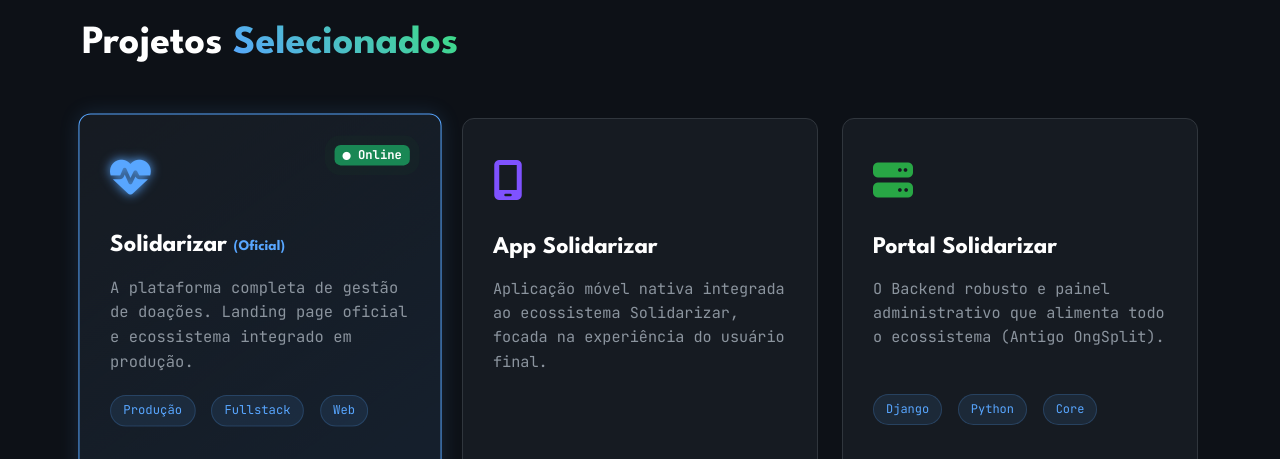
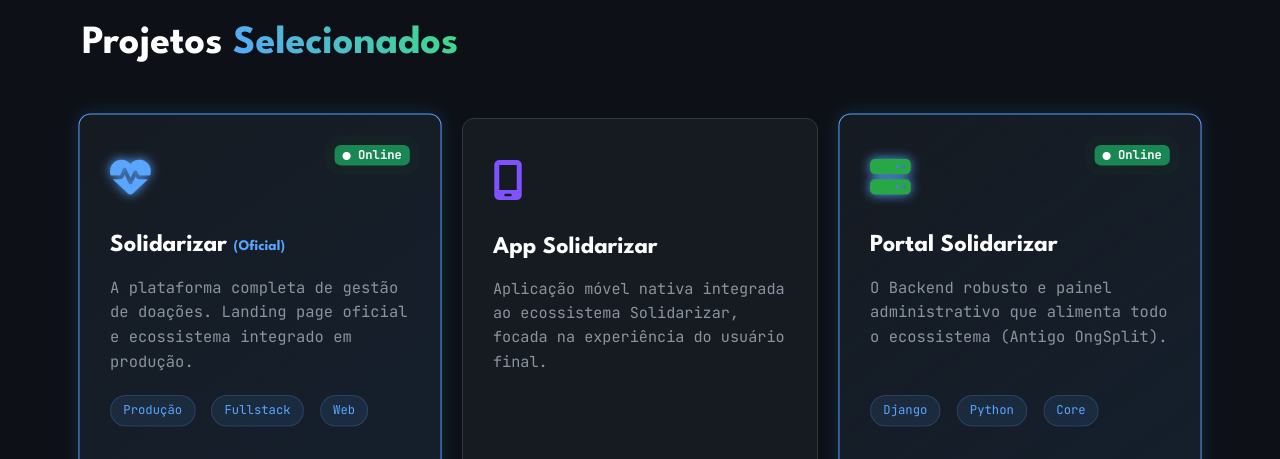
Before and after one commit to AlvaroMayFilho/AlvaroMayFilho.github.io, a plain HTML site: page index.html in a window 1280 px wide. Shown: the part 1610-2069 px from the top of the page. Drawn offline with nearby package versions, Linux system fonts and the light colour scheme.

Commit message:
Update index.html

```diff
--- a/index.html
+++ b/index.html
@@ -198,10 +198,17 @@
                 </div>
 
                 <div class="col-lg-4 col-md-6 mb-4">
-                    <div class="project-card">
-                        <div class="icon-box" style="color: #28a745;">
-                            <i class="fas fa-server"></i>
+                    <div class="project-card featured-project">
+
+                        <div class="d-flex justify-content-between align-items-start">
+                            <div class="icon-box" style="color: #28a745;">
+                                <i class="fas fa-server"></i>
+                            </div>
+                            <span class="badge bg-success animate-pulse">
+                                <i class="fas fa-circle" style="font-size: 0.5rem; vertical-align: middle;"></i> Online
+                            </span>
                         </div>
+
                         <h3>Portal Solidarizar</h3>
                         <p>O Backend robusto e painel administrativo que alimenta todo o ecossistema (Antigo OngSplit).</p>
                         <div class="tech-tags">
@@ -218,7 +225,7 @@
                                 Ver repositório <i class="fas fa-arrow-right"></i>
                             </a>
                         </div>
-                        </div>
+                    </div>
                 </div>
 
                 <div class="col-lg-4 col-md-6 mb-4">
```
